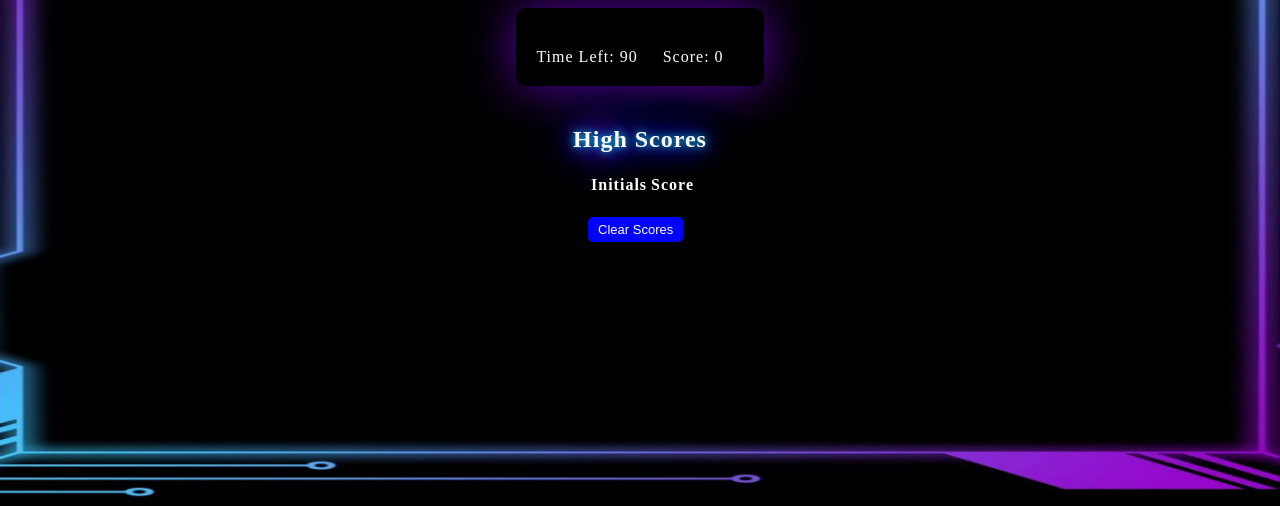
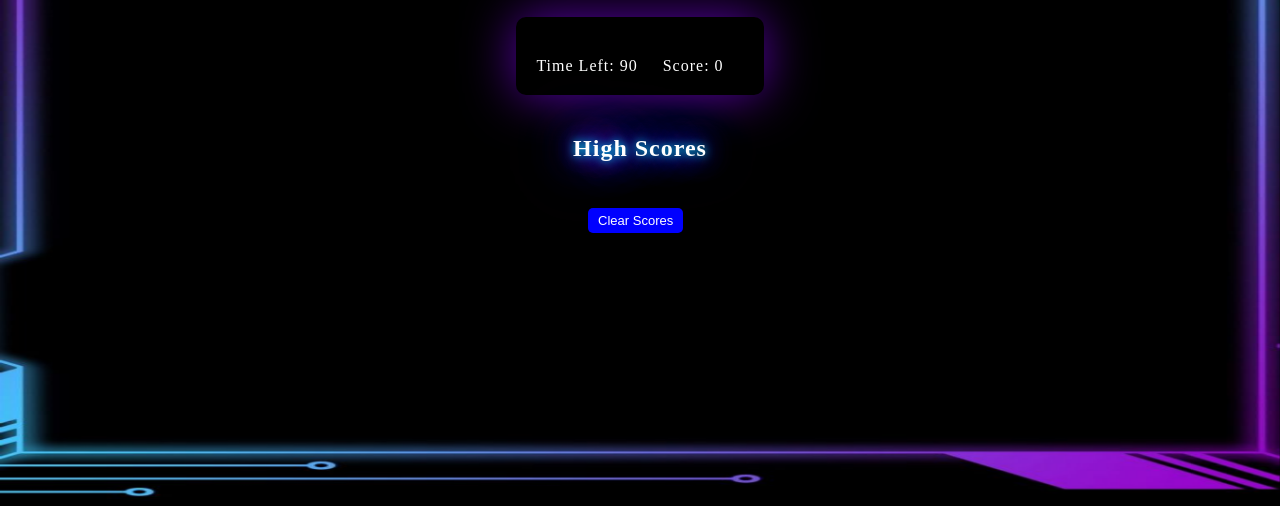
Before and after one commit to Bakerwes/Code-Quiz, a plain HTML site: page index.html in a window 1280 px wide. Shown: the part 294-800 px from the top of the page. Drawn offline with Linux system fonts and the light colour scheme.

Commit message:
Update index.html

```diff
--- a/index.html
+++ b/index.html
@@ -32,8 +32,8 @@
             <table id="highscores-table">
                 <thead>
                     <tr>
-                        <th>Initials </th>
-                        <th>Score </th>
+                        <th></th>
+                        <th></th>
                     </tr>
                 </thead>
                 <tbody>
```
